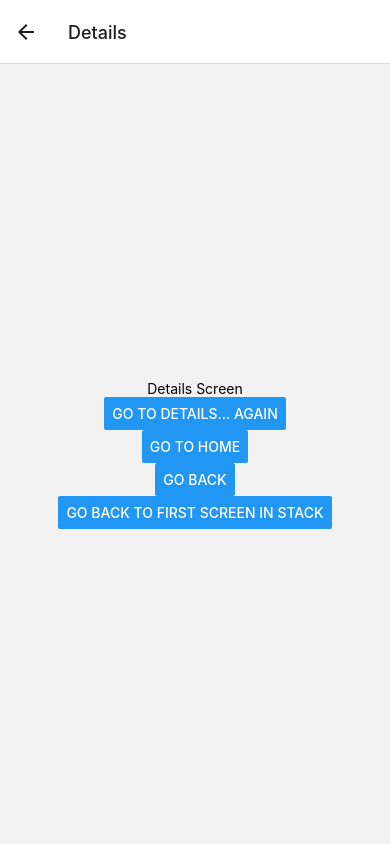
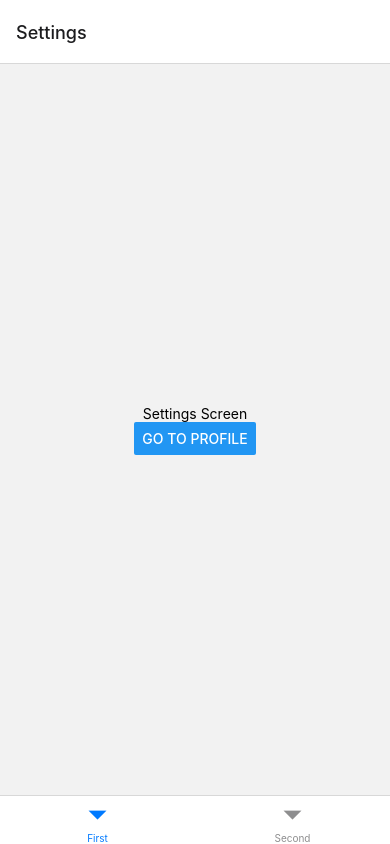
Before and after one commit to Vijay23052000/react-native-tutorial, a React Native app: screen /Details in a window 390 px wide. Built offline with nearby package versions, Linux system fonts and the light colour scheme.

Commit message:
learn react navigation tab navigation working
learn react navigation tab navigation working in vs code editor

```diff
--- a/App.tsx
+++ b/App.tsx
@@ -1,22 +1,84 @@
 import * as React from 'react';
+import { Button, View, Text } from 'react-native';
 import { NavigationContainer } from '@react-navigation/native';
 import { createNativeStackNavigator } from '@react-navigation/native-stack';
-import HomeScreen from './components/HomeScreen';
-import DetailsScreen from './components/DetailsScreen';
+import { createBottomTabNavigator } from '@react-navigation/bottom-tabs';
 
+function SettingsScreen({ navigation }) {
+  return (
+    <View style={{ flex: 1, alignItems: 'center', justifyContent: 'center' }}>
+      <Text>Settings Screen</Text>
+      <Button
+        title="Go to Profile"
+        onPress={() => navigation.navigate('Profile')}
+      />
+    </View>
+  );
+}
 
+function ProfileScreen({ navigation }) {
+  return (
+    <View style={{ flex: 1, alignItems: 'center', justifyContent: 'center' }}>
+      <Text>Profile Screen</Text>
+      <Button
+        title="Go to Settings"
+        onPress={() => navigation.navigate('Settings')}
+      />
+    </View>
+  );
+}
 
-const Stack = createNativeStackNavigator();
+function HomeScreen({ navigation }) {
+  return (
+    <View style={{ flex: 1, alignItems: 'center', justifyContent: 'center' }}>
+      <Text>Home Screen</Text>
+      <Button
+        title="Go to Details"
+        onPress={() => navigation.navigate('Details')}
+      />
+    </View>
+  );
+}
 
-function App() {
+function DetailsScreen({ navigation }) {
+  return (
+    <View style={{ flex: 1, alignItems: 'center', justifyContent: 'center' }}>
+      <Text>Details Screen</Text>
+      <Button
+        title="Go to Details... again"
+        onPress={() => navigation.push('Details')}
+      />
+    </View>
+  );
+}
+const Tab = createBottomTabNavigator();
+const SettingsStack = createNativeStackNavigator();
+const HomeStack = createNativeStackNavigator();
+
+export default function App() {
   return (
     <NavigationContainer>
-      <Stack.Navigator initialRouteName="Home">
-        <Stack.Screen name="Home" component={HomeScreen} />
-        <Stack.Screen name="Details" component={DetailsScreen} />
-      </Stack.Navigator>
+      <Tab.Navigator screenOptions={{ headerShown: false }}>
+        <Tab.Screen name="First">
+          {() => (
+            <SettingsStack.Navigator>
+              <SettingsStack.Screen
+                name="Settings"
+                component={SettingsScreen}
+              />
+              <SettingsStack.Screen name="Profile" component={ProfileScreen} />
+            </SettingsStack.Navigator>
+          )}
+        </Tab.Screen>
+        <Tab.Screen name="Second">
+          {() => (
+            <HomeStack.Navigator>
+              <HomeStack.Screen name="Home" component={HomeScreen} />
+              <HomeStack.Screen name="Details" component={DetailsScreen} />
+            </HomeStack.Navigator>
+          )}
+        </Tab.Screen>
+      </Tab.Navigator>
     </NavigationContainer>
   );
 }
-
-export default App;
--- a/components/DetailsScreen.js
+++ b/components/DetailsScreen.js
@@ -13,12 +13,8 @@
           title="Go to Details... again"
           onPress={() => navigation.push('Details')}
         />
-        <Button title="Go to Home" onPress={() => navigation.navigate('Home')} />
-        <Button title="Go back" onPress={() => navigation.goBack()} />
-        <Button
-          title="Go back to first screen in stack"
-          onPress={() => navigation.popToTop()}
-        />
+
+
       </View>
     );
   }
--- a/package.json
+++ b/package.json
@@ -10,6 +10,7 @@
     "test": "jest"
   },
   "dependencies": {
+    "@react-navigation/bottom-tabs": "^6.5.7",
     "@react-navigation/native": "^6.1.6",
     "@react-navigation/native-stack": "^6.9.12",
     "react": "18.2.0",
```
Also changed, not shown: 2 other files (tests, documents, lock files or other folders).
